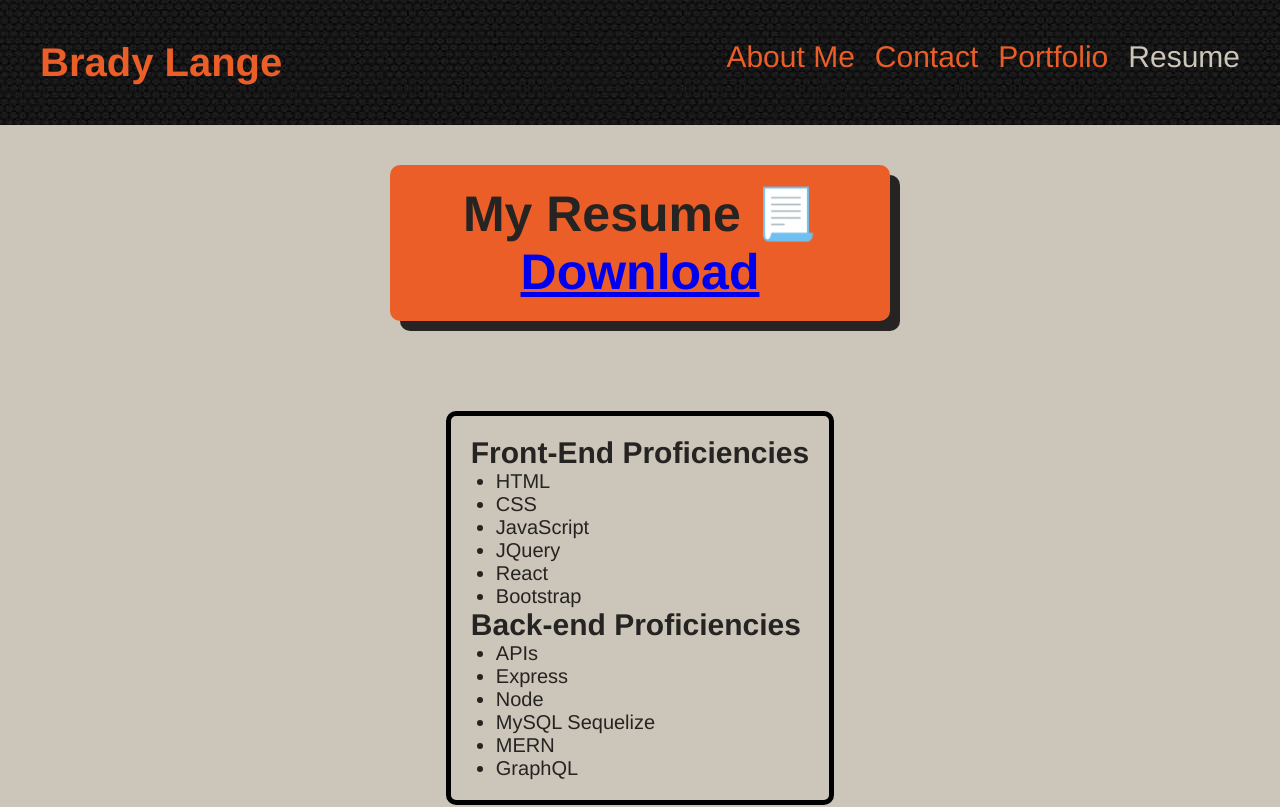
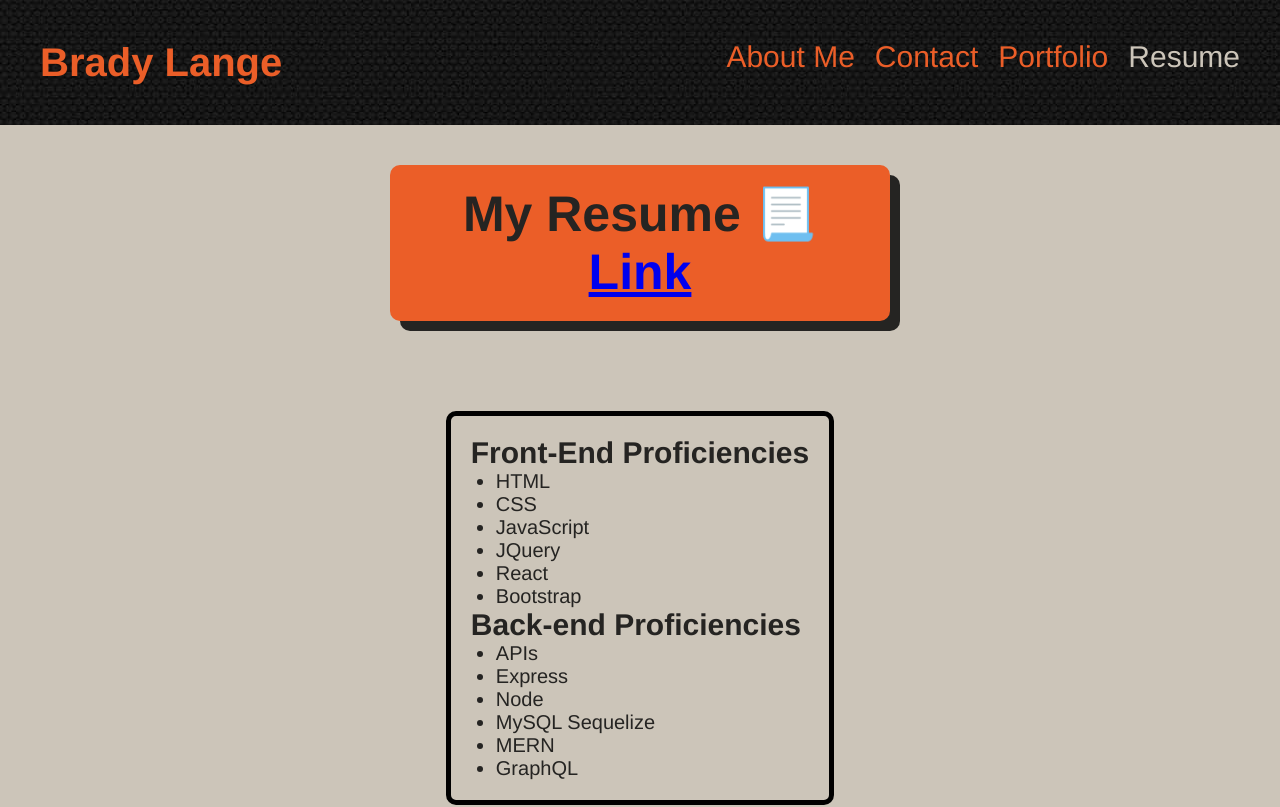
Before and after one commit to BradyLange1/React-Portfolio, a React (Vite) app: page /Resume in a window 1280 px wide. Shown: the top 807 px of the page. Built offline with nearby package versions, Linux system fonts and the light colour scheme.

Commit message:
added links for linkin and resume

```diff
--- a/src/components/footer.jsx
+++ b/src/components/footer.jsx
@@ -3,7 +3,7 @@ export default function Footer() {
     <>
       <div className="footer">
         <a  href="https://github.com/BradyLange1"><img className="footerImg" src="/assets/GitHubCat.png" alt="gitHub logo" /></a>
-        <a  href="#"><img className="footerImg" src="/assets/linkedin-icon.png" alt="linkedin logo" /></a>
+        <a  href="https://www.linkedin.com/in/brady-lange-09bb28297/"><img className="footerImg" src="/assets/linkedin-icon.png" alt="linkedin logo" /></a>
         <a  href="#"><img className="footerImg" src="/assets/twiterLogo.png" alt="stack overflow logo" /></a>
       </div>
     </>
--- a/src/pages/resume.jsx
+++ b/src/pages/resume.jsx
@@ -2,7 +2,7 @@ export default function Resume() {
   return (
     <>
       <div className="pageHeaderBox">
-        <h2 className="pageHeader">My Resume &#128195; <a href="#">Download</a></h2>
+        <h2 className="pageHeader">My Resume &#128195; <a href="https://docs.google.com/document/d/13JMYEsBj7KHbcbTri2OWcVMOxmSfOGC1INbPiFxbN8w/edit">Link</a></h2>
       </div>
       <div className="skillsBox">
         <h2 className="skillsHeader">Front-End Proficiencies</h2>
```
